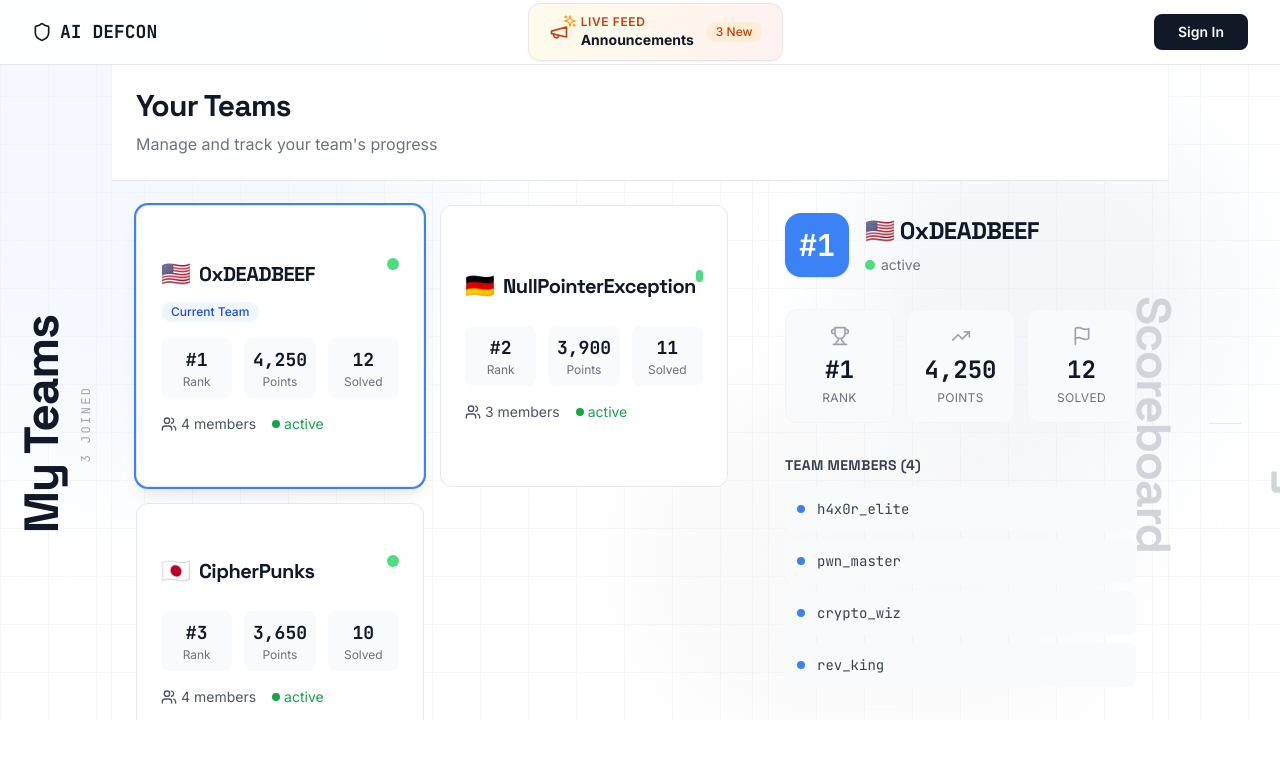
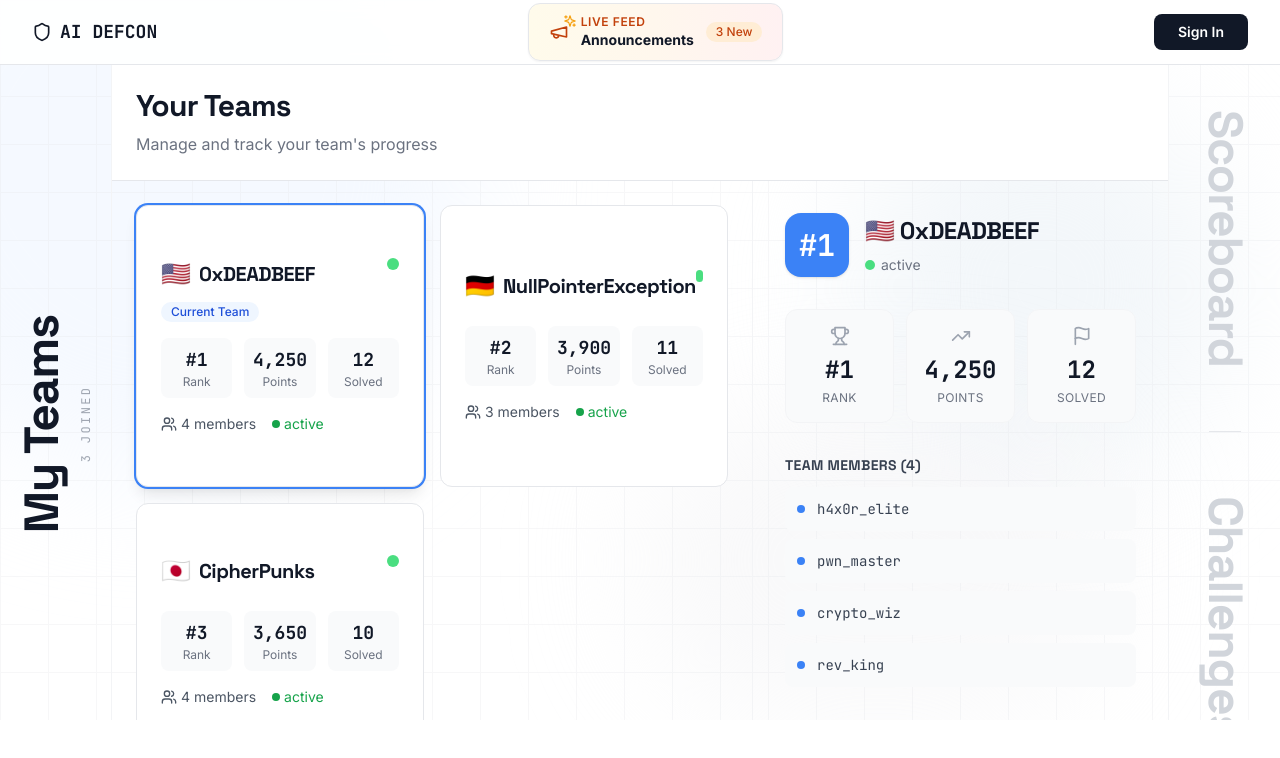
Before and after one commit to Deviant96/aidefcon, a React (Vite) app: page /my-teams in a window 1280 px wide. Shown: the top 758 px of the page. Built offline with nearby package versions, Linux system fonts and the light colour scheme.

Commit message:
Update right sidebar wings

```diff
--- a/src/pages/MyTeamsPage.jsx
+++ b/src/pages/MyTeamsPage.jsx
@@ -182,21 +182,21 @@
           </div>
         </div>
 
-        {/* Right wing: Challenges & Scoreboard */}
+        {/* Right wing: Scoreboard & My Teams */}
         <div className="flex items-center justify-center border-l border-gray-100">
-          <div className="flex flex-col items-center gap-8" style={{ writingMode: 'vertical-rl' }}>
+          <div className="flex flex-row items-center gap-16" style={{writingMode: 'vertical-rl'}}>
+            <Link
+              to="/scoreboard"
+              className="flex flex-col items-center gap-1 group text-gray-300 hover:text-gray-900 transition-colors"
+            >
+              <span className="text-4xl xl:text-5xl font-extrabold tracking-tight font-display leading-none whitespace-nowrap group-hover:text-gray-900">Scoreboard</span>
+            </Link>
+            <div className="w-8 h-px bg-gray-200" />
             <Link
               to="/challenges"
               className="flex flex-col items-center gap-1 group text-gray-300 hover:text-gray-900 transition-colors"
             >
               <span className="text-4xl xl:text-5xl font-extrabold tracking-tight font-display leading-none whitespace-nowrap group-hover:text-gray-900">Challenges</span>
-            </Link>
-            <div className="w-8 h-px bg-gray-200" />
-            <Link
-              to="/scoreboard"
-              className="flex flex-col items-center gap-1 group text-gray-300 hover:text-gray-900 transition-colors"
-            >
-              <span className="text-4xl xl:text-5xl font-extrabold tracking-tight font-display leading-none whitespace-nowrap group-hover:text-gray-900">Scoreboard</span>
             </Link>
           </div>
         </div>
```
